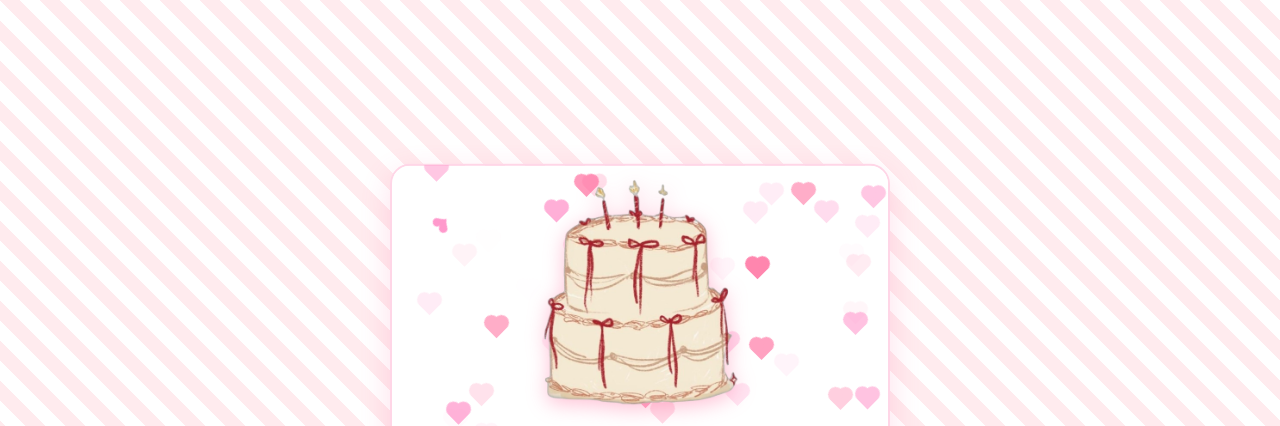
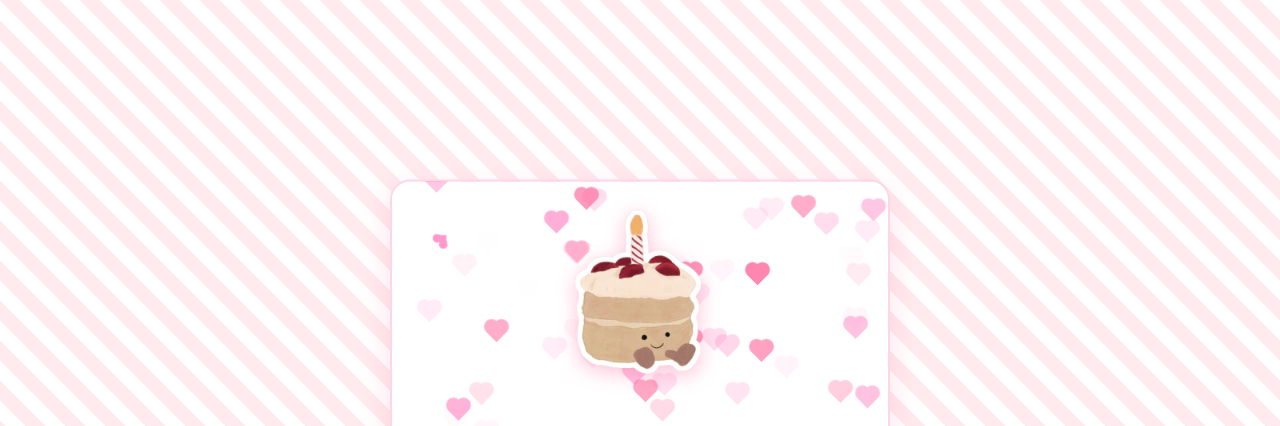
Before and after one commit to giftinn/birthdaygift-foryouu, a plain HTML site: page index.html in a window 1280 px wide. Shown: the top 426 px of the page. Drawn offline with Linux system fonts and the light colour scheme.

Commit message:
Update index.html

```diff
--- a/index.html
+++ b/index.html
@@ -268,7 +268,7 @@
     <div class="page-content">
       <div class="decoration decoration-top-left">❤</div>
       <div class="decoration decoration-bottom-right">❤</div>
-      <img src="cake.png" alt="My Melody" class="melody-character">
+      <img src="birthdaycake.png" alt="My Melody" class="melody-character">
       <h1>Happy Birthday, maa Love!!</h1>
       <div class="hearts" id="hearts1"></div>
       <button class="btn" onclick="showPage('page2')">Continue</button>
```
